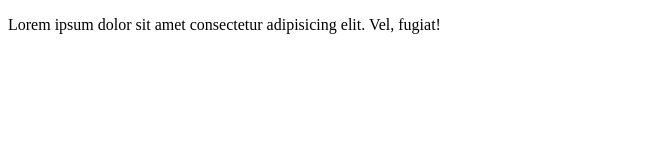
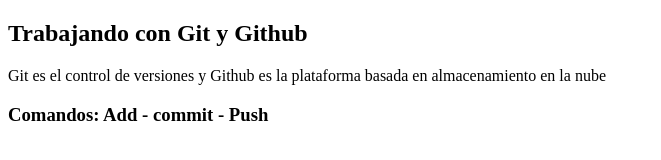
Before and after one commit to ariverosv/pagina-web1, a plain HTML site: page Index.html in a window 1280 px wide. Shown: the whole page, without its empty margins (0-661 px from the left). Drawn offline with Linux system fonts and the light colour scheme.

Commit message:
Actualizacion MisionTIC

```diff
--- a/Index.html
+++ b/Index.html
@@ -1,19 +1,15 @@
 <!DOCTYPE html>
 <html lang="en">
-<head>
-    <meta charset="UTF-8">
-    <meta http-equiv="X-UA-Compatible" content="IE=edge">
-    <meta name="viewport" content="width=device-width, initial-scale=1.0">
-    <title>Git VSCODE</title>
-</head>
+    <head>
+        <title> Repositorio con Vscode </title>
+        <meta charset="utf-8" />
+        <meta name="description" content="Github repository">
+
+    </head>
+
 <body>
-
-    <!--DIV CONTENEDOR 3-->
-    <div class="container">
-        <div class="row">
-            <p>Lorem ipsum dolor sit amet consectetur adipisicing elit. Vel, fugiat!</p>
-        </div>
-    </div>
-
+    <h2> Trabajando con Git y Github </h2>
+    <p>Git es el control de versiones y Github es la plataforma basada en almacenamiento en la nube </p>
+    <h3>Comandos: Add - commit - Push </h3>
 </body>
 </html>
```
